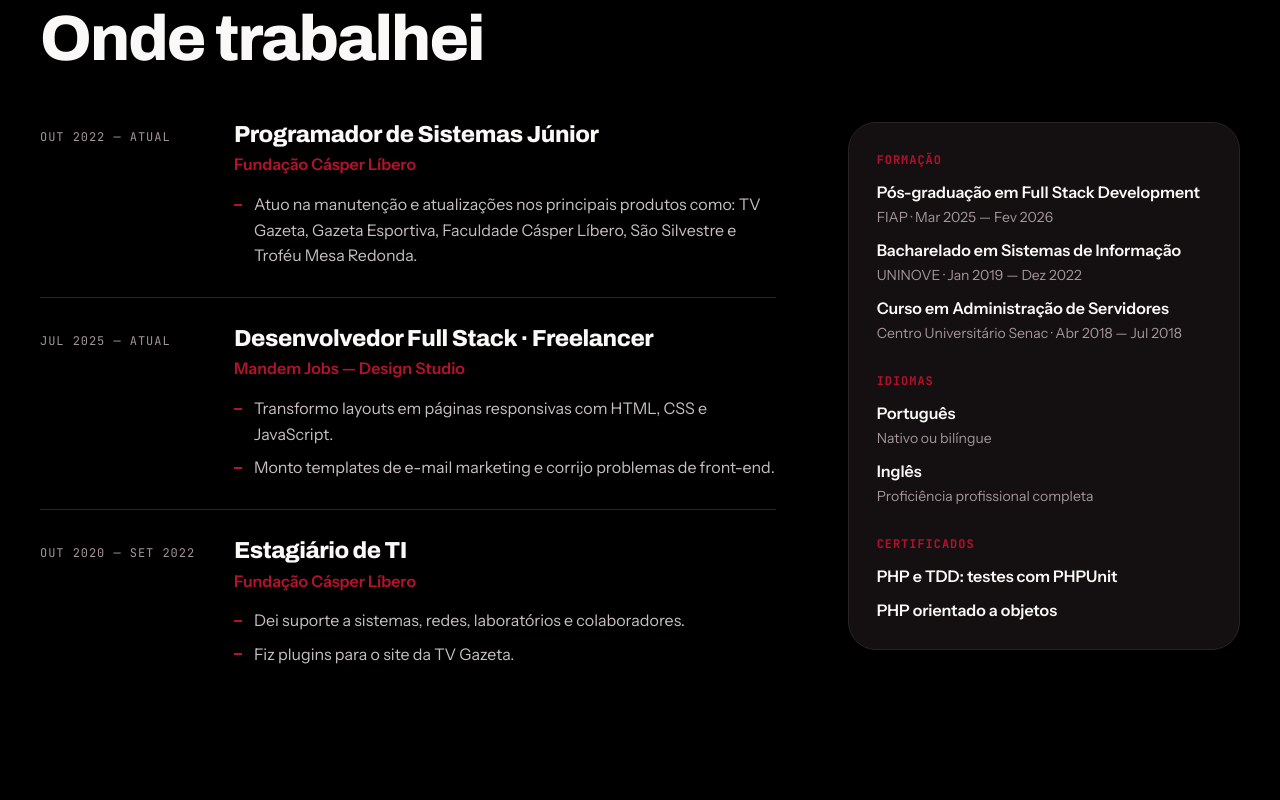
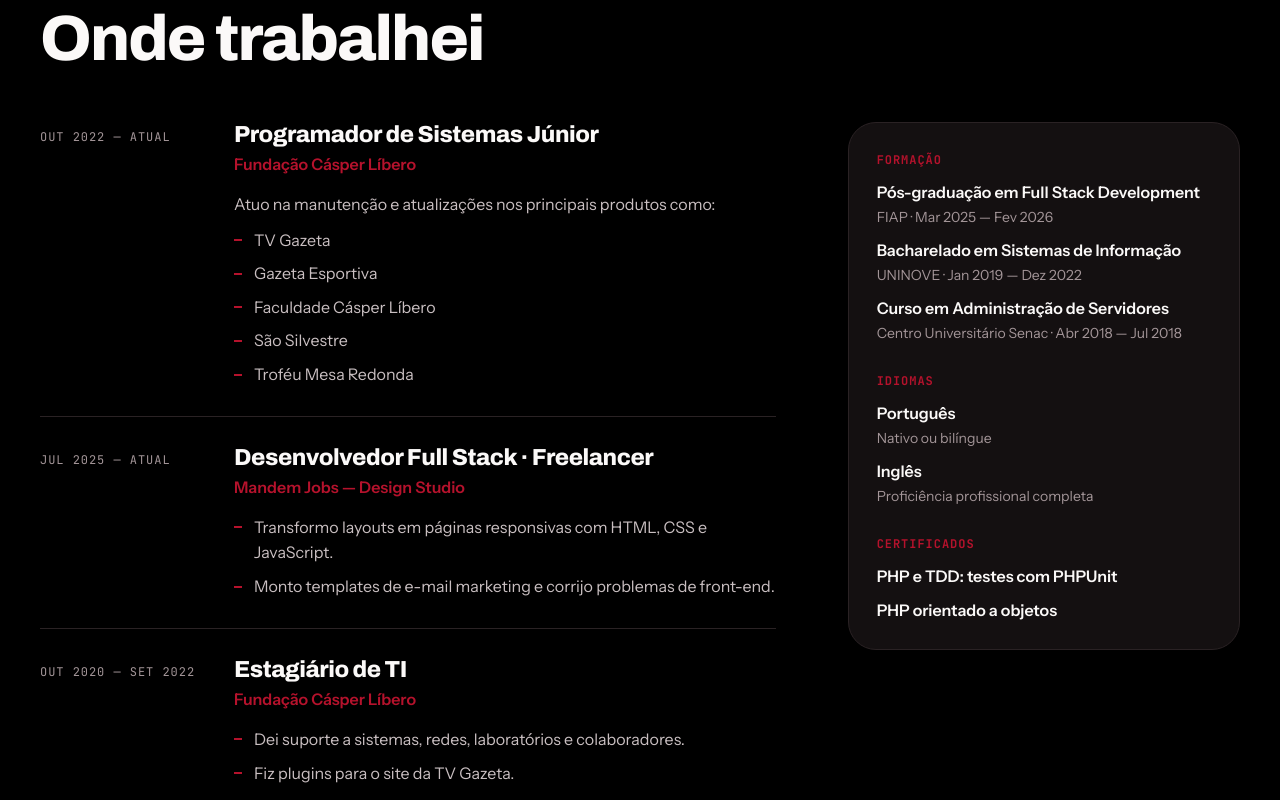
Before and after one commit to giovane-f16/portfolio-projetos, a Next.js app: page / in a window 1280 px wide. Shown: the part 2540-3340 px from the top of the page. Built offline with nearby package versions, Linux system fonts and the light colour scheme.

Commit message:
feat(portfolio): lista os produtos do cargo júnior em tópicos

```diff
--- a/src/app/globals.css
+++ b/src/app/globals.css
@@ -411,6 +411,9 @@ html[data-locale="en"] [data-locale-copy="pt"], html[data-locale="pt"] [data-loc
 .job-org {
   margin-bottom: 14px; color: var(--color-accent); font-weight: var(--weight-semibold);
 }
+.job-summary {
+  margin: 0 0 10px; color: var(--color-text-muted);
+}
 .job ul {
   display: grid; gap: 8px; color: var(--color-text-muted);
 }
--- a/src/components/Main.tsx
+++ b/src/components/Main.tsx
@@ -318,6 +318,11 @@ export function Main() {
                   <p className="job-org" translate="no">
                     {experience.organization}
                   </p>
+                  {experience.summary ? (
+                    <p className="job-summary">
+                      <Copy text={experience.summary} />
+                    </p>
+                  ) : null}
                   <ul>
                     {experience.highlights.map((highlight) => (
                       <li key={highlight.en}>
--- a/src/data/portfolio.ts
+++ b/src/data/portfolio.ts
@@ -33,6 +33,7 @@ export interface Experience {
   role: LocalizedText;
   period: LocalizedText;
   location?: LocalizedText;
+  summary?: LocalizedText;
   highlights: LocalizedText[];
 }
 
@@ -204,11 +205,16 @@ export const profile: PortfolioProfile = {
       role: { en: "Junior Software Developer", pt: "Programador de Sistemas Júnior" },
       period: { en: "Oct 2022 — Present", pt: "Out 2022 — Atual" },
       location: { en: "São Paulo, Brazil", pt: "São Paulo, Brasil" },
+      summary: {
+        en: "I maintain and update the main products, such as:",
+        pt: "Atuo na manutenção e atualizações nos principais produtos como:",
+      },
       highlights: [
-        {
-          en: "I maintain and update the main products, such as: TV Gazeta, Gazeta Esportiva, Faculdade Cásper Líbero, São Silvestre, and Troféu Mesa Redonda.",
-          pt: "Atuo na manutenção e atualizações nos principais produtos como: TV Gazeta, Gazeta Esportiva, Faculdade Cásper Líbero, São Silvestre e Troféu Mesa Redonda.",
-        },
+        { en: "TV Gazeta", pt: "TV Gazeta" },
+        { en: "Gazeta Esportiva", pt: "Gazeta Esportiva" },
+        { en: "Faculdade Cásper Líbero", pt: "Faculdade Cásper Líbero" },
+        { en: "São Silvestre", pt: "São Silvestre" },
+        { en: "Troféu Mesa Redonda", pt: "Troféu Mesa Redonda" },
       ],
     },
     {
```
